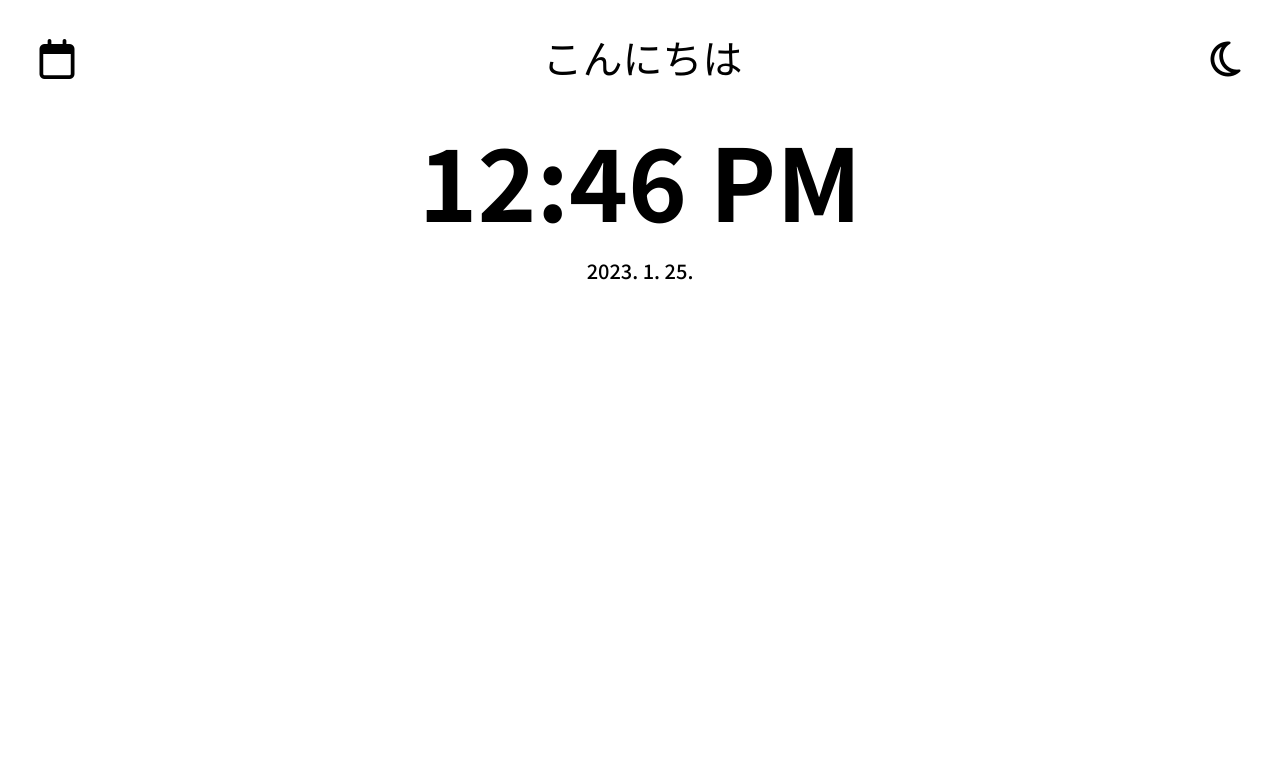
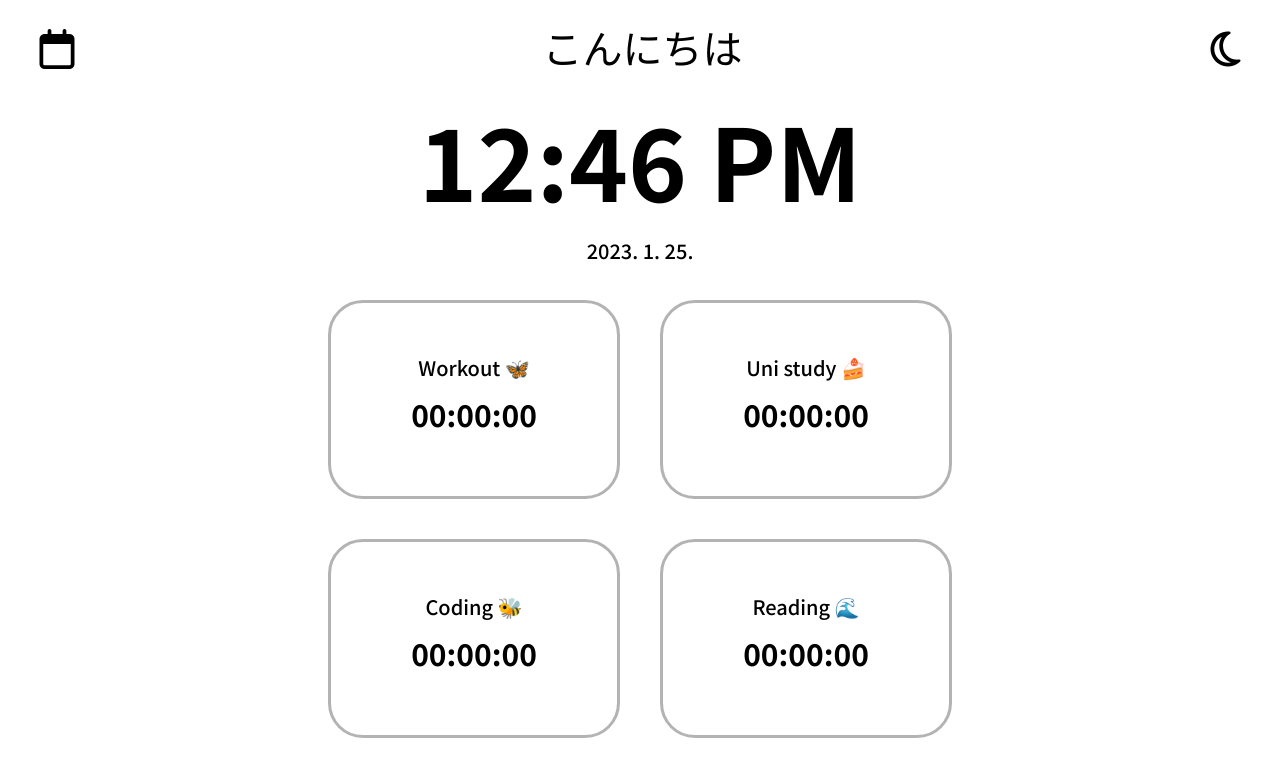
Before and after one commit to eksk325/daily-four, a React (Create React App) app in the folder frontend/: page /#/ in a window 1280 px wide. Shown: the top 776 px of the page. Built offline with nearby package versions, Linux system fonts and the light colour scheme.

Commit message:
Finished the entire structure of the home page. However there are still bugs for the logic.

```diff
--- a/frontend/src/App.js
+++ b/frontend/src/App.js
@@ -1,8 +1,49 @@
+import { useEffect } from "react";
 import { HashRouter as Router, Routes, Route } from "react-router-dom";
-import Home from "./Routes/Home";
-import Past from "./Routes/Past";
+import Home from "./routes/Home";
+import Past from "./routes/Past";
 
 function App() {
+  // Initial settings for user (dark mode preference & tasks)
+  useEffect(() => {
+    if (localStorage.getItem("darkmode") === null) {
+      // There is no dark mode setting yet, so set it as false
+      localStorage.setItem("darkmode", false);
+    }
+
+    if (localStorage.getItem("initial") === null) {
+      localStorage.setItem(
+        "initial",
+        JSON.stringify([
+          {
+            id: 0,
+            name: "Workout 🦋",
+            seconds: 0,
+            active: false,
+          },
+          {
+            id: 1,
+            name: "Uni study 🍰",
+            seconds: 0,
+            active: false,
+          },
+          {
+            id: 2,
+            name: "Coding 🐝",
+            seconds: 0,
+            active: false,
+          },
+          {
+            id: 3,
+            name: "Reading 🌊",
+            seconds: 0,
+            active: false,
+          },
+        ])
+      );
+    }
+  });
+
   return (
     <Router>
       <Routes>
--- a/frontend/src/Routes/Home.js
+++ b/frontend/src/Routes/Home.js
@@ -1,6 +1,7 @@
 import { useEffect, useState } from "react";
 import { useNavigate } from "react-router-dom";
 import styles from "../styles/Home.module.css";
+import Task from "../js/Task";
 
 function Home() {
   const [greeting, setGreeting] = useState("");
@@ -9,7 +10,7 @@ function Home() {
   const [loading, setLoading] = useState(true);
 
   // GET DARK MODE SETTINGS FROM DATABASE !!!
-  const [dark, setDark] = useState(false);
+  const [darkmode, setDarkmode] = useState(localStorage.getItem("darkmode"));
 
   const navigate = useNavigate();
 
@@ -49,7 +50,7 @@ function Home() {
   });
 
   const changeMode = () => {
-    dark ? setDark(false) : setDark(true);
+    darkmode ? setDarkmode(false) : setDarkmode(true);
     // UPDATE DARK MODE SETTINGS TO DATABASE !!!!
   };
 
@@ -58,11 +59,11 @@ function Home() {
   };
 
   return (
-    <div className={dark ? styles.darkmode : styles.lightmode}>
+    <div className={darkmode ? styles.darkmode : styles.lightmode}>
       {loading ? (
         <div
           className={styles.loading}
-          style={{ color: dark ? "white" : "black" }}
+          style={{ color: darkmode ? "white" : "black" }}
         >
           <h1>Loading...</h1>
         </div>
@@ -75,7 +76,7 @@ function Home() {
               </div>
               <div className={styles.greeting}>{greeting}</div>
               <div className={styles.switch} onClick={changeMode}>
-                {dark ? (
+                {darkmode ? (
                   <i className="fa-solid fa-circle-half-stroke"></i>
                 ) : (
                   <i className="fa-regular fa-moon"></i>
@@ -85,6 +86,7 @@ function Home() {
             <div className={styles.time}>{time}</div>
             <div className={styles.date}>{date}</div>
           </div>
+          <Task date={date} darkmode={darkmode} />
         </div>
       )}
     </div>
--- a/frontend/src/Routes/Past.js
+++ b/frontend/src/Routes/Past.js
@@ -0,0 +1,7 @@
+import React from "react";
+
+function Past() {
+  return <div></div>;
+}
+
+export default Past;
--- /dev/null
+++ b/frontend/src/js/Task.js
@@ -0,0 +1,109 @@
+import React, { useEffect, useState } from "react";
+import styles from "../styles/Task.module.css";
+
+function Task({ date, darkmode }) {
+  // Checking if there is any data on the current date
+  const empty = localStorage.getItem(date) == null;
+
+  // Gettng the task array from the local storage
+  const [taskArray, setTaskArray] = useState(
+    empty
+      ? JSON.parse(localStorage.getItem("initial"))
+      : JSON.parse(localStorage.getItem(date))
+  );
+
+  let clockRunning = null;
+
+  // This function runs when the user presses on the clock of the task
+  const clockClick = (event) => {
+    let index = Number(event.target.getAttribute("index"));
+
+    for (let i = 0; i < 4; i++) {
+      if (i != index) {
+        taskArray[i].active = false;
+      }
+    }
+
+    const startTime = new Date();
+
+    if (taskArray[index].active) {
+      taskArray[index].active = false;
+    } else {
+      taskArray[index].active = true;
+      runClock(index, startTime);
+    }
+  };
+
+  const runClock = (index, startTime) => {
+    const initialTime = taskArray[index].seconds;
+    clockRunning = setInterval(() => {
+      const currentTime = new Date();
+
+      if (taskArray[index].active) {
+        taskArray[index].seconds =
+          initialTime +
+          Math.floor((currentTime.getTime() - startTime.getTime()) / 1000);
+
+        var newTaskArray = [];
+        for (const task of taskArray) {
+          newTaskArray.push(task);
+        }
+
+        console.log(newTaskArray);
+
+        setTaskArray(newTaskArray);
+      } else {
+        clearInterval(clockRunning);
+      }
+    });
+  };
+
+  const getTimeString = (seconds) => {
+    let hours = Math.floor(seconds / 3600);
+    seconds = seconds - hours * 3600;
+
+    let minutes = Math.floor(seconds / 60);
+    seconds = seconds - minutes * 60;
+
+    hours = hours.toLocaleString("en-US", { minimumIntegerDigits: 2 });
+    minutes = minutes.toLocaleString("en-US", { minimumIntegerDigits: 2 });
+    seconds = seconds.toLocaleString("en-US", { minimumIntegerDigits: 2 });
+
+    return `${hours}:${minutes}:${seconds}`;
+  };
+
+  useEffect(() => {
+    for (const task of taskArray) {
+      task.active = false;
+    }
+
+    // If there is no data for the current date, then we create one here
+    if (localStorage.getItem(date) === null) {
+      localStorage.setItem(date, JSON.stringify(taskArray));
+    }
+  });
+
+  return (
+    <div>
+      <div className={styles.container}>
+        {taskArray.map((task) => (
+          <div
+            className={task.active ? styles.taskActive : styles.task}
+            key={task.id}
+          >
+            <label>{task.name}</label>
+            <label
+              className={styles.taskClock}
+              onClick={clockClick}
+              index={task.id}
+            >
+              {getTimeString(task.seconds)}
+            </label>
+          </div>
+        ))}
+      </div>
+    </div>
+  );
+}
+
+export default Task;
--- a/frontend/src/styles/Home.module.css
+++ b/frontend/src/styles/Home.module.css
@@ -1,5 +1,9 @@
 * {
   font-family: "Noto Sans JP", sans-serif;
+}
+
+body {
+  overflow: hidden;
 }
 
 .loading {
@@ -21,7 +25,7 @@
 .topRow {
   display: flex;
   justify-content: space-between;
-  padding: 20px 0px;
+  padding: 10px 0px;
   font-size: 40px;
   width: 95%;
 }
--- /dev/null
+++ b/frontend/src/styles/Task.module.css
@@ -0,0 +1,31 @@
+* {
+  font-family: "Noto Sans JP", sans-serif;
+}
+
+.container {
+  display: grid;
+  grid-template-columns: 50% 50%;
+  padding: 10px 300px;
+  padding-bottom: 300px;
+}
+
+.task {
+  display: flex;
+  flex-direction: column;
+  border: 3px solid #b3b3b3;
+  border-radius: 35px;
+  padding: 50px 20px;
+  margin: 20px;
+  font-size: 20px;
+  text-align: center;
+}
+
+.taskClock {
+  font-size: 30px;
+  font-weight: 700;
+  padding: 10px 20px;
+}
+
+.taskClock:hover {
+  cursor: pointer;
+}
```
Also changed, not shown: frontend/public/index.html (+0 -10 lines).
